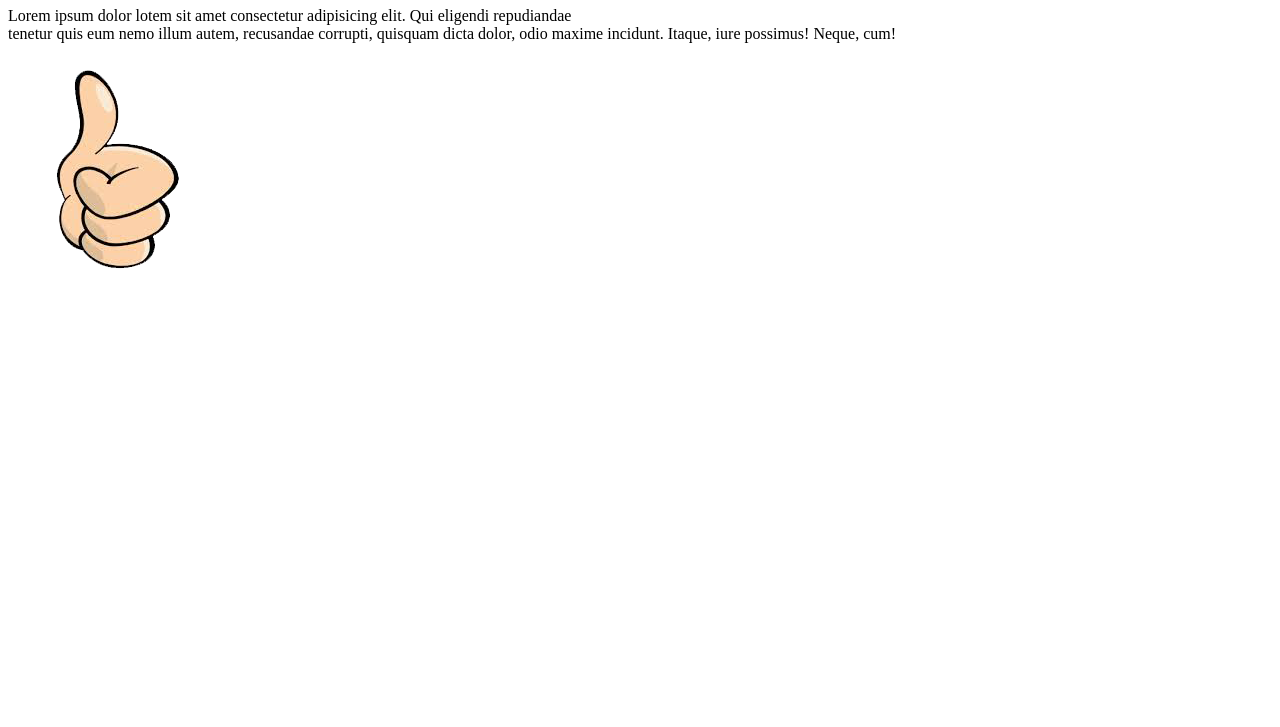
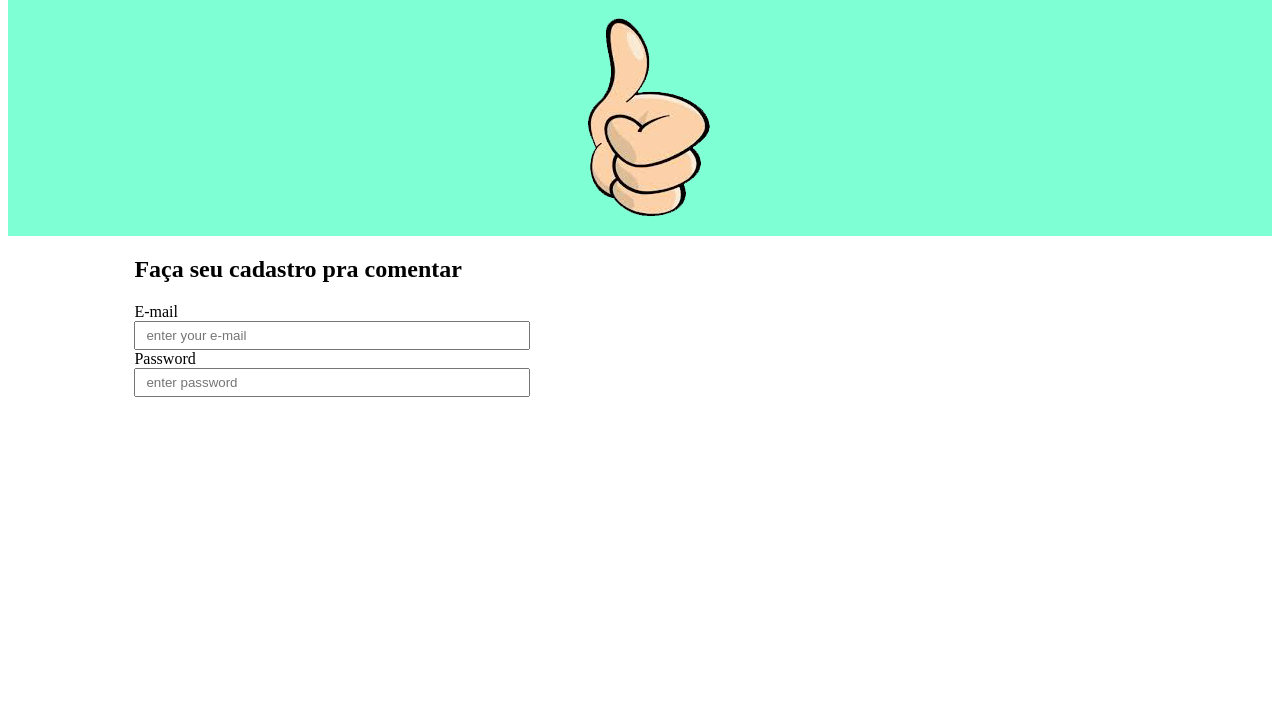
Before and after one commit to Framezinho/site1AT, a plain HTML site: page index.html in a window 1280 px wide. Shown: the part 73-800 px from the top of the page. Drawn offline with Linux system fonts and the light colour scheme.

Commit message:
Main
Segunda parte

```diff
--- a/index.html
+++ b/index.html
@@ -9,10 +9,19 @@
 <body>
     <header>
         <h1>Meu prof mandou</h1>
-        <P>Lorem ipsum dolor  lotem sit amet consectetur adipisicing elit. Qui eligendi repudiandae <br>
-            tenetur quis eum nemo illum autem, recusandae corrupti, quisquam dicta dolor, odio maxime incidunt. Itaque, iure possimus! Neque, cum!</P>
+
         <img src="./img/0ab81303-9e40-47c1-97c1-629c7e6593a4.png" alt="">
     </header>
+    <main>
+        <h2>Faça seu cadastro pra comentar</h2>
+        <label for="text" id="um1">E-mail</label>
+        <br>
+        <input type="text" id="um" name="um" placeholder="enter your e-mail" >
+        <br>
+        <label for="password" id="dois2">Password</label>
+        <br>
+        <input type="password" id="dois" name="dois" placeholder="enter password">
+    </main>
 
 
     <script src="script.js"></script>
--- a/style.css
+++ b/style.css
@@ -0,0 +1,35 @@
+#um1 {
+    margin-left: 10%;
+ }
+  #um {
+    margin-left: 10%;
+    padding-left: 10px;
+    padding-top: 5px;
+    padding-bottom: 5px;
+    width: 30%;
+    height: 6%;
+
+ }
+#dois2 {
+    margin-left: 10%;
+}
+ #dois {
+    margin-left: 10%;
+    padding-left: 10px;
+    padding-top: 5px;
+    padding-bottom: 5px;
+    width: 30%;
+    height: 6%;
+}
+h1 {
+    margin-left: 40%;
+}
+h2 {
+    margin-left: 10%;
+}
+img {
+    margin-left: 42%;
+}
+header {
+    background-color: aquamarine;
+}
```
